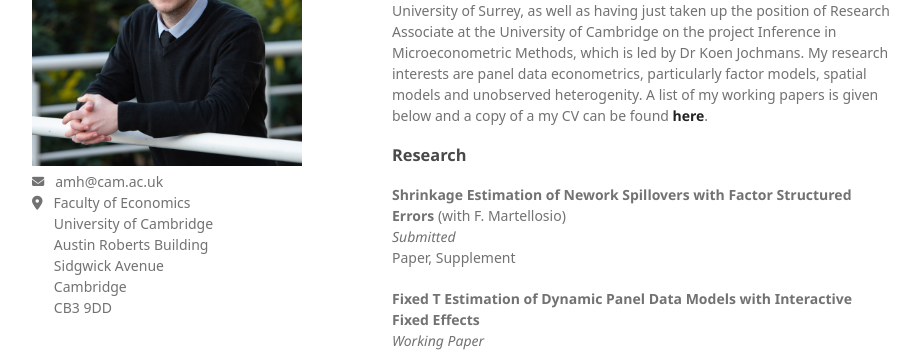
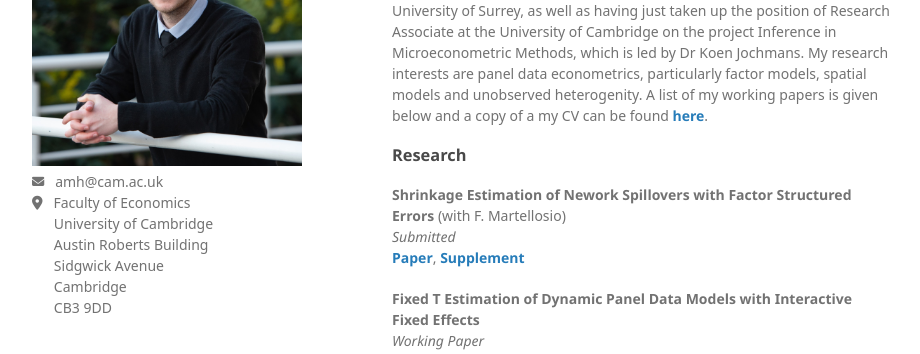
Before and after one commit to Tokkita/Tokkita.github.io, a Jekyll site: the page built from index.md, in a window 1280 px wide. Shown: the part 173-527 px from the top of the page, without its empty margins (178-1098 px from the left). Built offline with Jekyll 4.4.1, drawn with Linux system fonts in a browser that asks for light colours; nearby versions of some CDN libraries; some web fonts are replaced; our own code applies the rules of GitHub Pages for plain Markdown files; a script that is not in the unit is left out.

```diff
--- a/index.md
+++ b/index.md
@@ -4,10 +4,10 @@
 I am presently in the final stages of completing a PhD in Economics at the University of
 Surrey, as well as having just taken up the position of Research Associate at the University of
 Cambridge on the project Inference in Microeconometric Methods, which is led by Dr
-Koen Jochmans. My research interests are panel data econometrics, particularly factor models, spatial models and unobserved heterogenity. A list of my working papers is given below and a copy of a my CV can be found <strong>here</strong>.
+Koen Jochmans. My research interests are panel data econometrics, particularly factor models, spatial models and unobserved heterogenity. A list of my working papers is given below and a copy of a my CV can be found <strong><a href="{{ CV.pdf | prepend: '/assets/pdf/CV/CV.pdf' | relative_url | download }}">here</a></strong>.
 
 ### Research
 
-<b> Shrinkage Estimation of Nework Spillovers with Factor Structured Errors </b> (with F. Martellosio) <br> <i> Submitted </i> <br> Paper, Supplement
+<b> Shrinkage Estimation of Nework Spillovers with Factor Structured Errors </b> (with F. Martellosio) <br> <i> Submitted </i> <br> <strong><a href="{{ Master.pdf | prepend: '/assets/pdf/Shrinkage/Master.pdf' | relative_url | download }}">Paper</a></strong>, <strong><a href="{{ Supplement.pdf | prepend: '/assets/pdf/Shrinkage/Supplement.pdf' | relative_url | download }}">Supplement</a></strong>
 
 <b> Fixed T Estimation of Dynamic Panel Data Models with Interactive Fixed Effects </b> <br> <i> Working Paper </i> <br> Avaliable on Request
```
